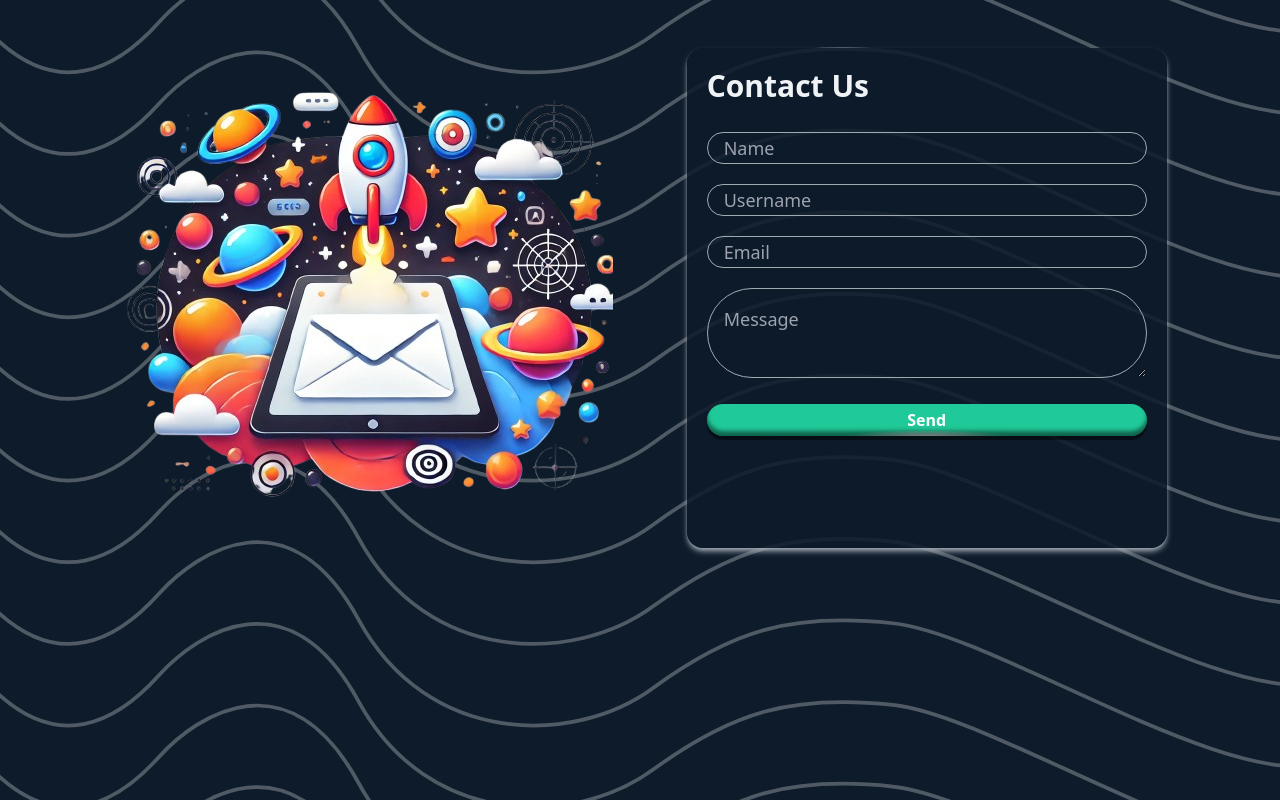
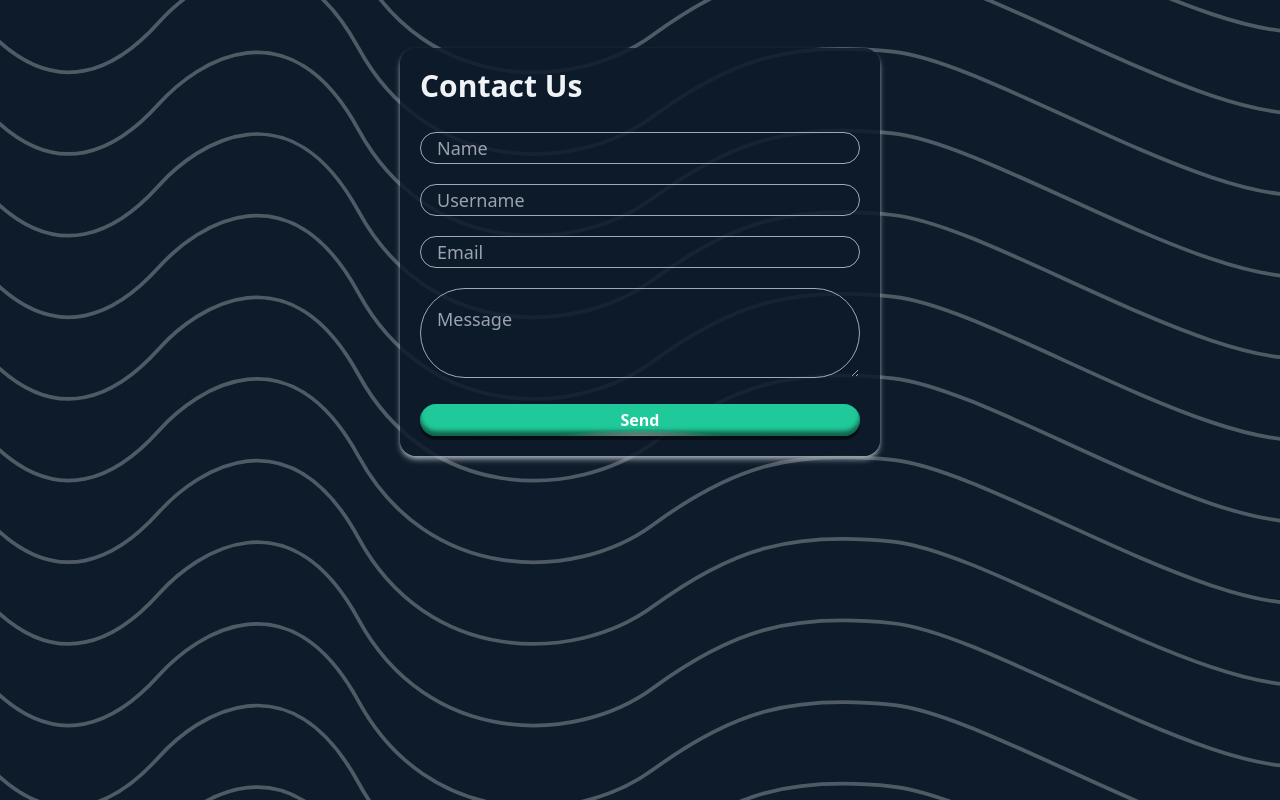
Before and after one commit to NduNdu21/stake.city-ndudev, a React (Create React App) app: page /contact-us in a window 1280 px wide. Built offline with nearby package versions, Linux system fonts and the light colour scheme; no server answers; a web font is replaced by a local one.

Commit message:
removed graphic from left side

```diff
--- a/src/components/Contactus.jsx
+++ b/src/components/Contactus.jsx
@@ -9,9 +9,6 @@ export default function ContactUs() {
         <div className="bg-wavy-pattern bg-cover bg-[#0D1B2A] bg-no-repeat min-h-screen py-12">
 
             <div className="flex flex-row justify-evenly px-10">
-                <div>
-                    <img src={graphic} alt="graphic" />
-                </div>
                 <form action="POST" className=" bg-[#0D1B2A]/85 p-5 w-2/5 h-auto rounded-2xl shadow-md shadow-[#A0AAB2]">
                     <h2 className="text-[#F0F3F5] text-3xl font-semibold mb-7">Contact Us</h2>
                     <input type="text" className="h-8 w-full text-[#F0F3F5] placeholder-gray-400  shadow-sm bg-transparent text-lg font-normal rounded-full border border-[#A0AAB2] focus:outline-none pl-4 mb-5" placeholder="Name" />
```
